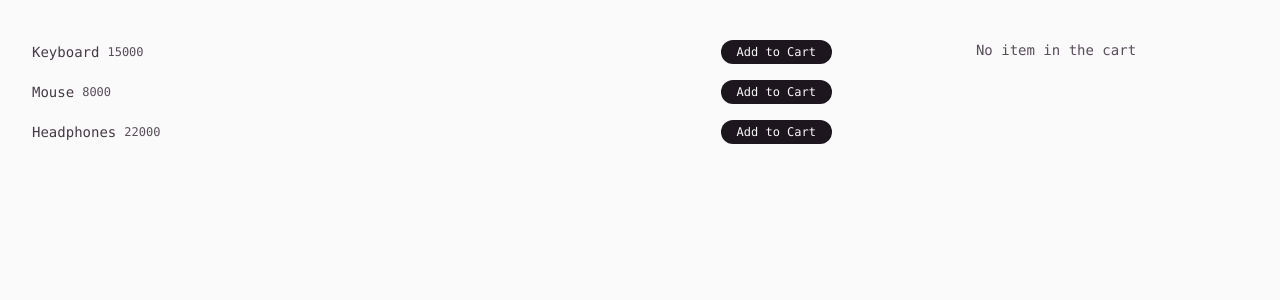
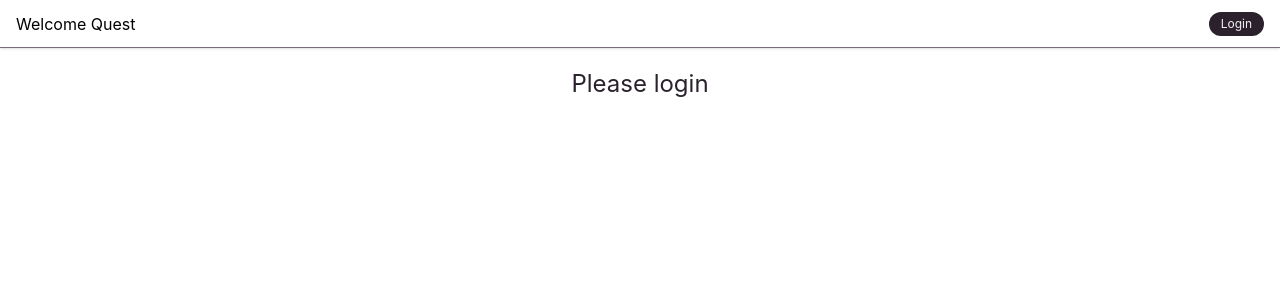
Before and after one commit to Oloude/practical-react, a React (Vite) app: page / in a window 1280 px wide. Shown: the top 300 px of the page. Built offline with nearby package versions, Linux system fonts and the light colour scheme.

Commit message:
finished auth context

```diff
--- a/src/App.jsx
+++ b/src/App.jsx
@@ -1,8 +1,8 @@
 
-import ShoppingApp from "./components/UseContext/Three/LevelTwo";
+import AuthApp from "./components/UseContext/Three/LevelThree";
 
 function App() {
-  return <ShoppingApp />;
+  return <AuthApp />;
 }
 
 export default App;
--- /dev/null
+++ b/src/components/UseContext/Three/LevelThree.jsx
@@ -0,0 +1,76 @@
+// Requirements:
+// - Create an AuthContext.
+// - Start with the user logged out (user should be null).
+// - Put login and logout functions inside AuthProvider.
+// - login should set the user to { name: "Abosede", email: "abosede@example.com" }.
+// - logout should reset the user to null.
+// - Create a Navbar that displays either Welcome, Abosede or Login, depending on authentication state.
+// - Create a Profile that displays the user's name and email when logged in, or Please log in otherwise.
+// - Add login/logout buttons that work through Context.
+// - Do not pass authentication state or functions through props.
+
+import { createContext, useContext, useState } from "react";
+
+const AuthContext = createContext(null)
+
+function AuthProvider({children}){
+    const [loginState, setLoginState] = useState(null)
+
+    function handleLogin(){
+        setLoginState({ name: "Abosede", email: "abosede@example.com" })
+    }
+
+    function handleLogout(){
+        setLoginState(null)
+    }
+
+    return  <AuthContext.Provider value={{
+        loginState,
+        handleLogin,
+        handleLogout
+    }}>
+    {children}
+    </AuthContext.Provider>
+}
+
+function Profile(){
+    const {loginState} = useContext(AuthContext)
+
+    return (
+      <> {
+        loginState === null ? <div className="flex flex-col gap-4 items-center py-5">
+            <p className="text-2xl text-mauve-800">Please login</p>
+        </div> : <div className="flex flex-col gap-5 px-4 py-5">
+            <p className="text-sm text-mauve-800">{loginState.name}</p>
+            <span className="text-xs text-mauve-600">{loginState.email}</span>
+        </div>
+       }</>
+
+    )
+}
+
+function Navbar(){
+    const {loginState, handleLogin, handleLogout} = useContext(AuthContext)
+    return (
+        <div className="shadow h-12 border-b border-mauve-500 px-4 py-1 flex justify-between gap-2 items-center">
+        <h3>{
+            loginState === null ? 'Welcome Quest' : `Welcome ${loginState.name}`
+        }</h3>
+        {
+           loginState === null ? <button onClick={handleLogin} className="text-mauve-100 bg-mauve-800 px-3 py-1 rounded-full text-xs">Login</button>  : <button onClick={handleLogout} className="text-mauve-100 bg-mauve-800 px-3 py-1 rounded-full text-xs">Logout</button>
+        }
+        </div>
+    )
+}
+
+function AuthApp(){
+    return (
+        <AuthProvider>
+            <Navbar/>
+            <Profile/>
+
+        </AuthProvider>
+    )
+}
+
+export default AuthApp
```
